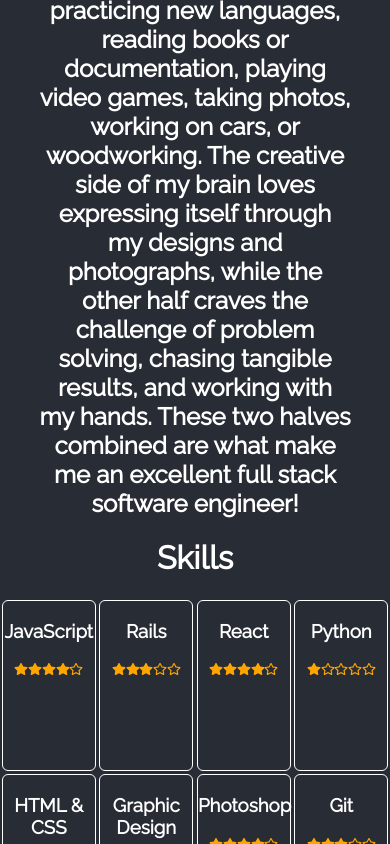
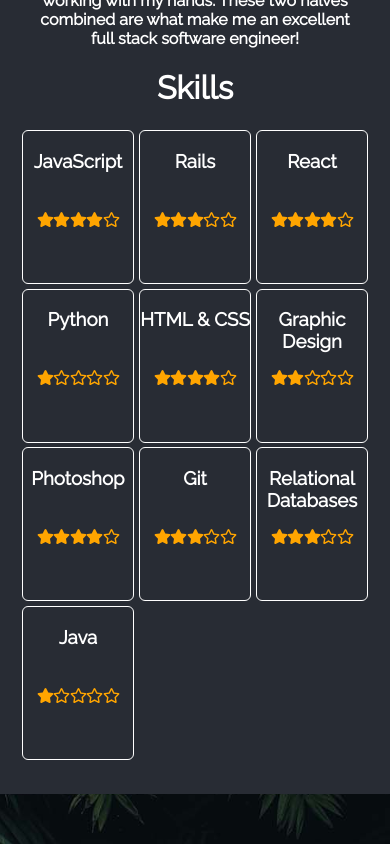
Before and after one commit to SpencerLindemuth/portfolio, a React (Create React App) app: page / in a window 390 px wide. Shown: the part 3060-3904 px from the top of the page. Built offline with nearby package versions, Linux system fonts and the light colour scheme.

Commit message:
skillslist mobile format

```diff
--- a/src/App.css
+++ b/src/App.css
@@ -292,6 +292,12 @@
   margin-right: 10%;
 }
 
+@media only screen and (max-width: 800px){
+  #about{
+    font-size: 1em;
+  }
+}
+
 #skillsList{
   list-style-type: none;
   padding-left: 0;
@@ -299,11 +305,33 @@
   grid-template-columns: repeat(4, 1fr)
 }
 
+@media only screen and (max-width: 800px){
+  #skillsList{
+    grid-template-columns: repeat(3, 1fr);
+    margin-left: 5%;
+    margin-right: 5%;
+  }
+}
+
 #skillsList li{
   height: 20vh;
   border: solid 1px white;
   border-radius: 6px;
   margin: 2%;
+}
+
+@media only screen and (max-width: 800px){
+  #skillsList li{
+    height: 18vh;
+    margin: 2%;
+    display: grid;
+    grid-template-columns: 1fr;
+    grid-template-rows: repeat(2, 50%)
+  }
+
+  #skillsList li span{
+    padding-top: 4%;
+  }
 }
 
 #skillsList li:hover{
```
